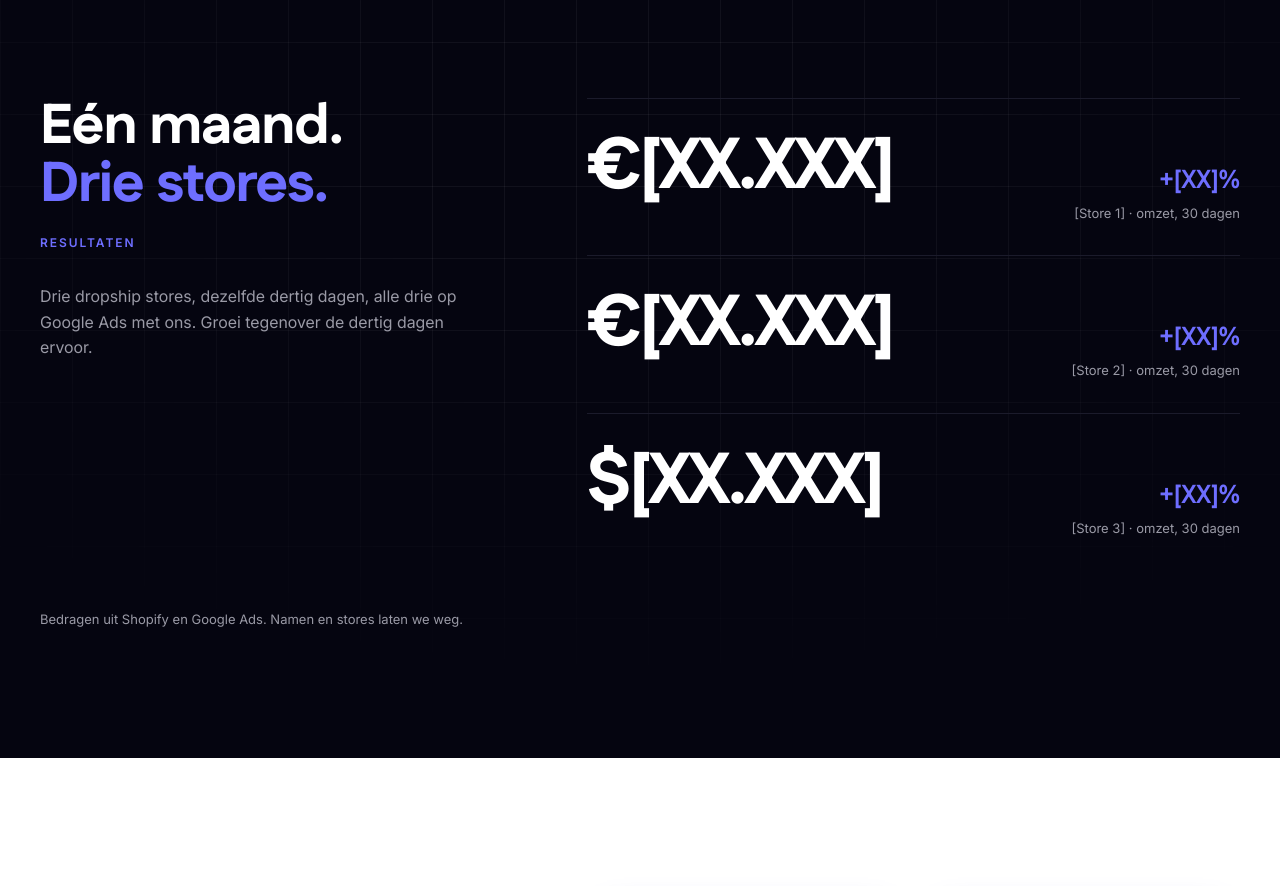
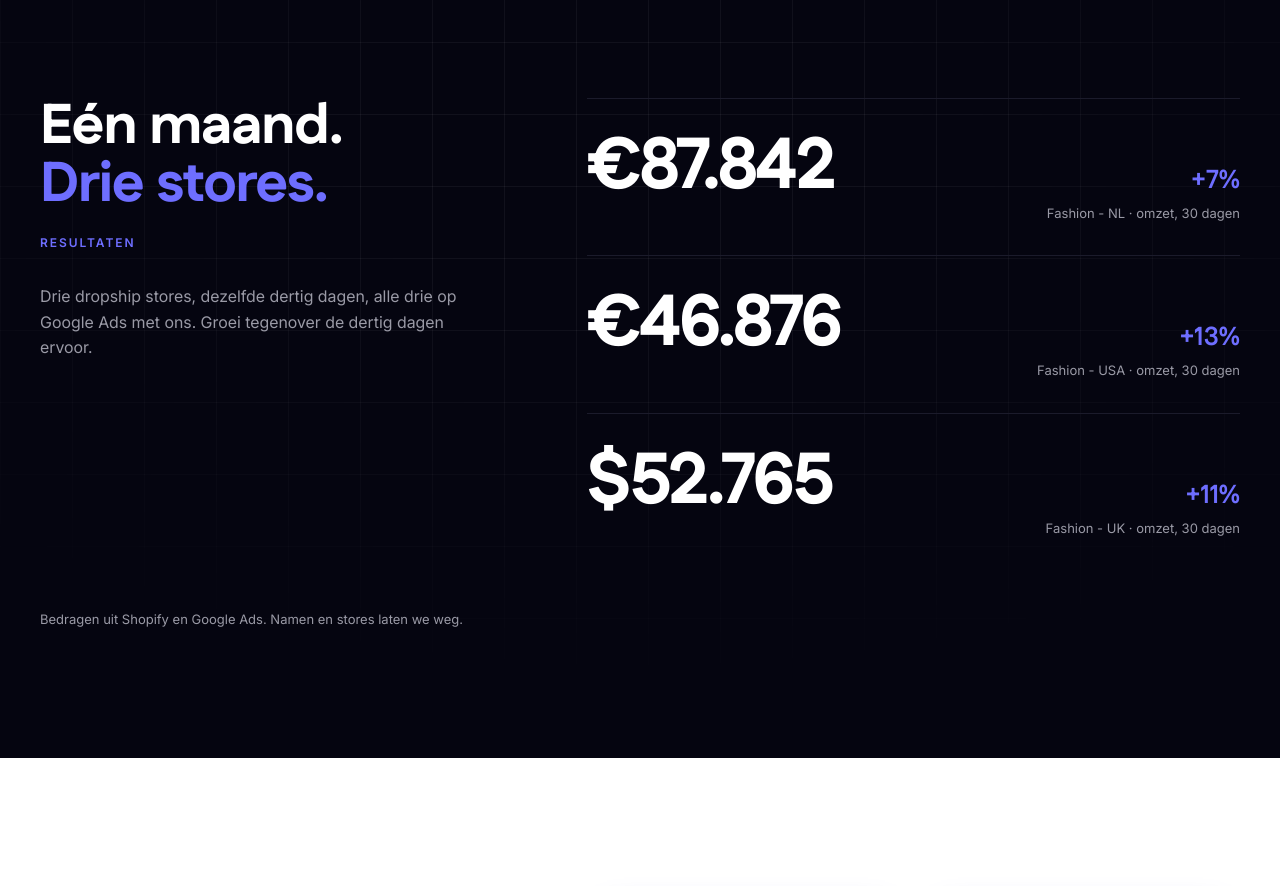
Before and after one commit to breingroup/advizier, a Next.js app: page / in a window 1280 px wide. Shown: the part 3280-4166 px from the top of the page. Built offline with nearby package versions, Linux system fonts and the light colour scheme; no server answers.

Commit message:
Update home.ts

```diff
--- a/src/content/home.ts
+++ b/src/content/home.ts
@@ -121,9 +121,9 @@ export const resultaten = {
   intro:
     "Drie dropship stores, dezelfde dertig dagen, alle drie op Google Ads met ons. Groei tegenover de dertig dagen ervoor.",
   cases: [
-    { store: "[Store 1]", revenue: "€[XX.XXX]", growth: "+[XX]%", note: "omzet, 30 dagen" },
-    { store: "[Store 2]", revenue: "€[XX.XXX]", growth: "+[XX]%", note: "omzet, 30 dagen" },
-    { store: "[Store 3]", revenue: "$[XX.XXX]", growth: "+[XX]%", note: "omzet, 30 dagen" },
+    { store: "Fashion - NL", revenue: "€87.842", growth: "+7%", note: "omzet, 30 dagen" },
+    { store: "Fashion - USA", revenue: "€46.876", growth: "+13%", note: "omzet, 30 dagen" },
+    { store: "Fashion - UK", revenue: "$52.765", growth: "+11%", note: "omzet, 30 dagen" },
   ],
   footnote: "Bedragen uit Shopify en Google Ads. Namen en stores laten we weg.",
 };
```
